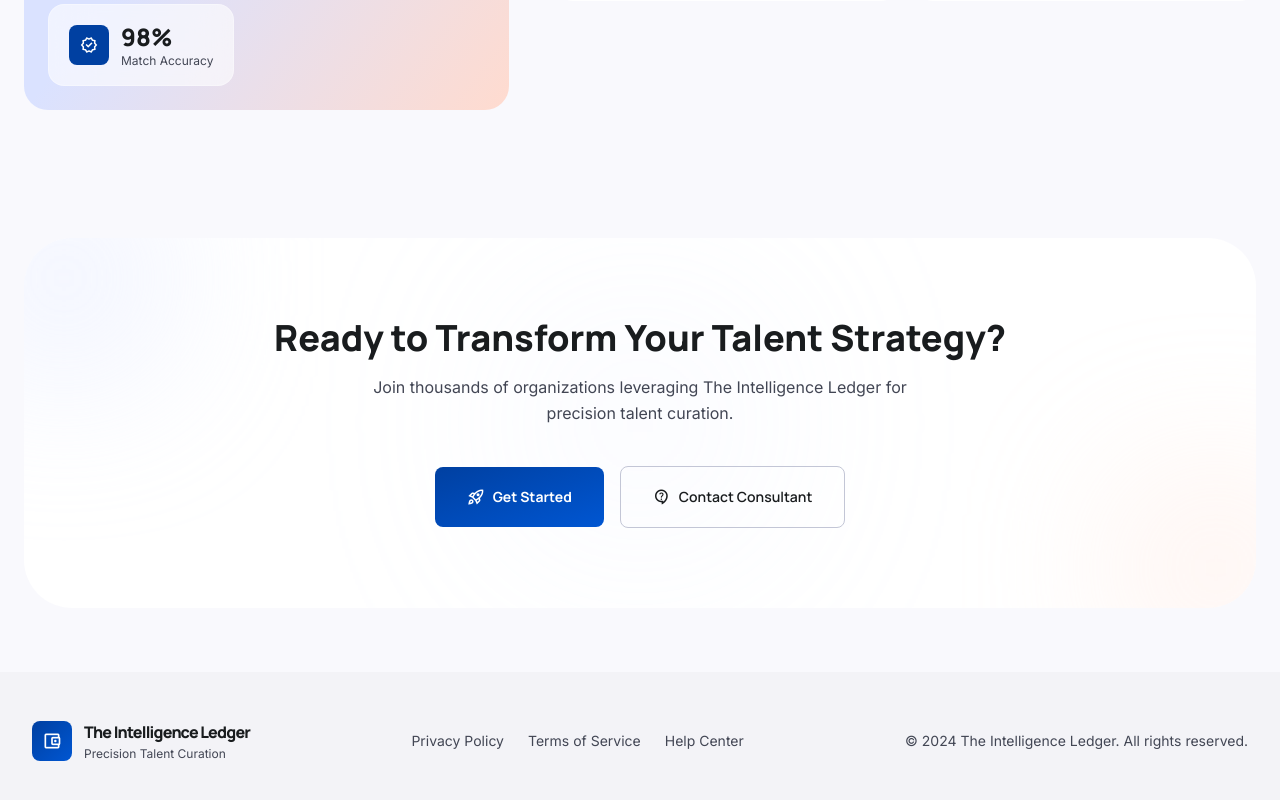
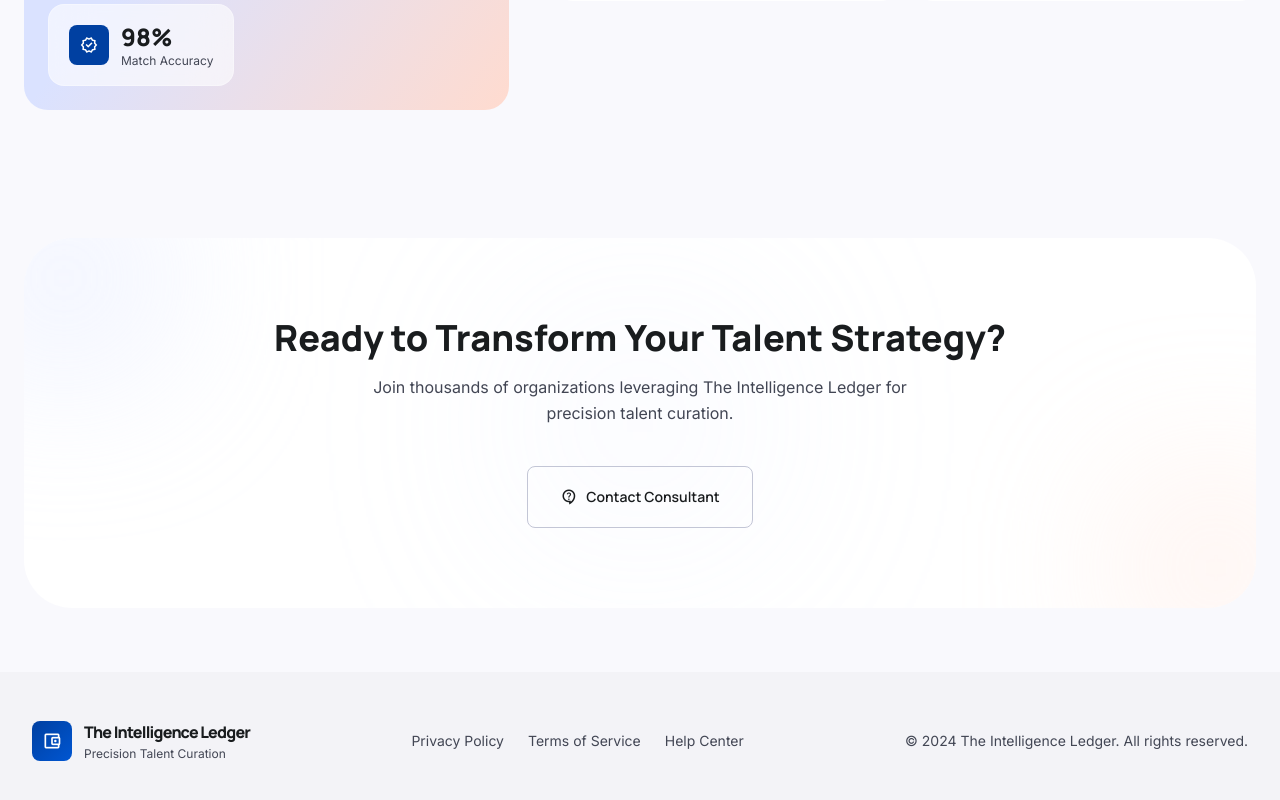
Before and after one commit to IamMr0/SCAN_CV_FE, a React (Create React App) app: page / in a window 1280 px wide. Shown: the part 1894-2694 px from the top of the page. Built offline with nearby package versions, Linux system fonts and the light colour scheme; no server answers; sample sign-in values are in the browser's storage.

Commit message:
remove get started butoon

```diff
--- a/src/pages/Overview.jsx
+++ b/src/pages/Overview.jsx
@@ -193,13 +193,6 @@ const Overview = () => {
             </p>
             <div className="flex flex-wrap items-center justify-center gap-4">
               <Link
-                to="/register"
-                className="btn-gradient px-8 py-4 rounded-xl font-headline font-bold text-sm no-underline flex items-center gap-2"
-              >
-                <span className="material-symbols-outlined text-lg">rocket_launch</span>
-                Get Started
-              </Link>
-              <Link
                 to="#"
                 className="btn-outlined px-8 py-4 rounded-xl font-headline font-semibold text-sm no-underline flex items-center gap-2"
               >
```
